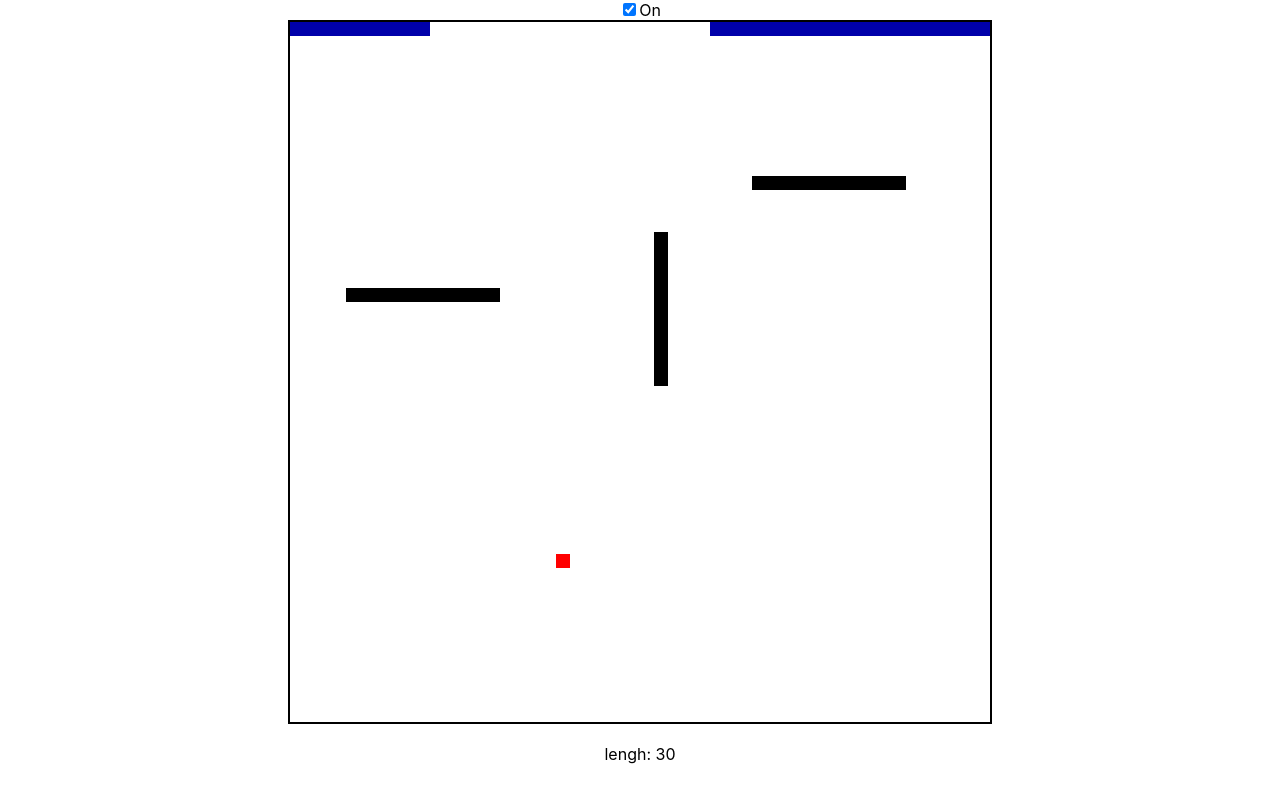
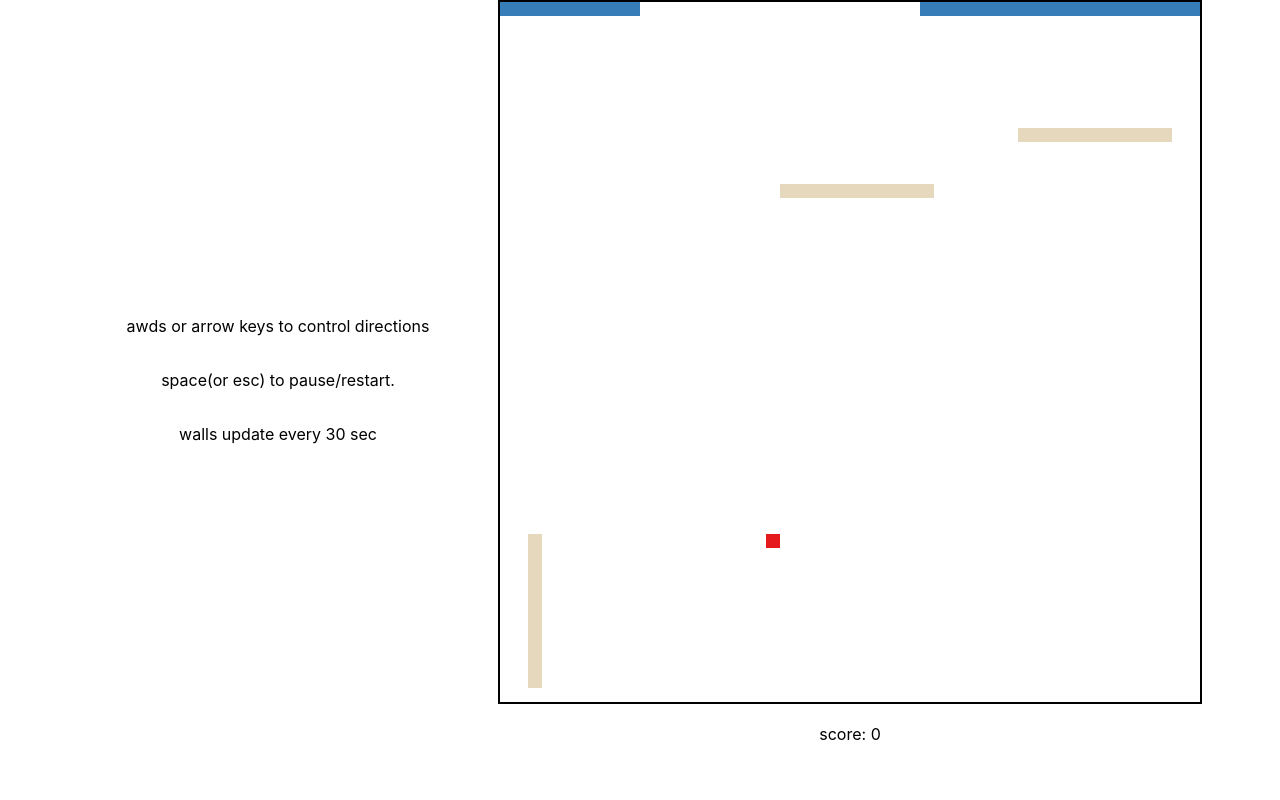
Before and after one commit to Dan-X/snake, a React (Create React App) app: page / in a window 1280 px wide. Built offline with nearby package versions, Linux system fonts and the light colour scheme.

Commit message:
Fix: adjust layout, new walls 2px away from snake

```diff
--- a/src/App.css
+++ b/src/App.css
@@ -1,7 +1,20 @@
 .App {
   text-align: center;
+  display: flex;
+  justify-content: center;
+  column-gap: 20px;
 }
+.Panel {
+  flex: 0 1 auto;
+}
+.leftPanel {
+  width: 400px;
+  display: flex;
+  flex-direction: column;
+  justify-content: center;
+  row-gap: 0.1rem;
 
+}
 @media (prefers-reduced-motion: no-preference) {
   .App-logo {
     animation: App-logo-spin infinite 20s linear;
--- a/src/App.tsx
+++ b/src/App.tsx
@@ -8,8 +8,15 @@ function App() {
 
   return (
     <div className="App">
+      <div className='Panel leftPanel'>
+          <p>awds or arrow keys to control directions</p>
+          <p>space(or esc) to pause/restart. </p>
+          <p>walls update every 30 sec</p>
+      </div>
+      <div className='Panel'>
+        <SnakeBoard  />
+      </div>
 
-      <SnakeBoard  />
     </div>
   );
 }
--- a/src/components/SnakeBoard.tsx
+++ b/src/components/SnakeBoard.tsx
@@ -5,18 +5,31 @@ interface Props {
 
 }
 
-const draw = (canvasRef: React.RefObject<HTMLCanvasElement>, snake: [number, number][], apple: [number, number], wall:[number, number][], pixelSize: number) => {
+const drawColors = {
+  snake: '#377eb8',
+  forbitArea: 'white', // '#fbb4ae',
+  apple: '#e41a1c',
+  walls: '#e5d8bd',
+  border: '#000000',
+  borderPause: '#fdb462',
+  borderGameOver: '#fb8072',
+}
+
+const draw = (canvasRef: React.RefObject<HTMLCanvasElement>, snake: [number, number][], apple: [number, number], wall: [number, number][], forbitArea: [number, number][], pixelSize: number) => {
   if (!canvasRef.current) return;
   const canvas = canvasRef.current;
   const ctx = canvas.getContext('2d');
   if (!ctx) return;
   // draw
   ctx.clearRect(0, 0, canvas.width, canvas.height);
-  ctx.fillStyle = '#0000aa'
+  ctx.fillStyle = drawColors.forbitArea;
+  forbitArea.forEach(block => ctx.fillRect(block[0] * pixelSize, block[1] * pixelSize, pixelSize, pixelSize))
+  ctx.fillStyle = drawColors.snake;
   snake.forEach(block => ctx.fillRect(block[0] * pixelSize, block[1] * pixelSize, pixelSize, pixelSize))
-  ctx.fillStyle = '#ff0000'
+
+  ctx.fillStyle = drawColors.apple;
   ctx.fillRect(apple[0] * pixelSize, apple[1] * pixelSize, pixelSize, pixelSize)
-  ctx.fillStyle = '#000000'
+  ctx.fillStyle = drawColors.walls;
   wall.forEach(block => ctx.fillRect(block[0] * pixelSize, block[1] * pixelSize, pixelSize, pixelSize))
 }
 
@@ -27,9 +40,9 @@ export const SnakeBoard = (props: Props) => {
   const boardSize = 50;
   const pixelSize = canvasSize / boardSize;
   const updateInterval = 50;
-  const refreshWallsInterval = 3000;
+  const refreshWallsInterval = 30000;
   const canvasRef = useRef<HTMLCanvasElement>(null);
-  const forbitArea = useRef<[number,number][]>()
+  const forbitArea = useRef<[number, number][]>()
 
   const { wall, refreshWalls } = useWalls(3, 10, boardSize)
   const {
@@ -40,7 +53,18 @@ export const SnakeBoard = (props: Props) => {
     resetSnake,
     updateSnake
   } = useSnake(wall, boardSize)
-  forbitArea.current = [...snake, apple];
+
+  const calculateSnakeForbitArea = (snake: [number, number][]) => {
+    let neighourhood = [...snake];
+    const surrounding = [[0,1],[0,2],[1,0],[2,0]]
+    surrounding.forEach(s => {
+      const newN1 = snake.map(block => [block[0]+s[0], block[1]+s[1]] as [number, number]);
+      const newN2 = snake.map(block => [block[0]-s[0], block[1]-s[1]] as [number, number]);
+      neighourhood = [...neighourhood, ...newN1, ...newN2]
+    })
+    return neighourhood;
+  }
+  forbitArea.current = [...calculateSnakeForbitArea(snake), apple];
 
   const [gameOver, setGameOver] = useState(false);
   const [updating, setIsUpdating] = useState(true);
@@ -68,7 +92,7 @@ export const SnakeBoard = (props: Props) => {
   }, [gameOver, restartGameHdl])
 
   useEffect(() => {
-    draw(canvasRef, snake, apple, wall, pixelSize);
+    draw(canvasRef, snake, apple, wall, forbitArea.current || [], pixelSize);
   }, [apple, pixelSize, snake, wall])
 
   useEffect(() => {
@@ -86,7 +110,7 @@ export const SnakeBoard = (props: Props) => {
     console.log('setUpdateWallInterval')
     const interval = setInterval(() => {
       if (updating && !gameOver && forbitArea.current) {
-        refreshWalls(forbitArea.current );
+        refreshWalls(forbitArea.current);
       }
     }, refreshWallsInterval);
     return () => {
@@ -110,18 +134,18 @@ export const SnakeBoard = (props: Props) => {
   }, [collision])
 
 
-  const canvasStyle = gameOver ? { border: '2px solid red' } : { border: '2px solid black' }
+  const canvasStyle = gameOver ? { border: '2px solid red' } : updating ? { border: '2px solid black' } : { border: '2px solid orange' }
 
   return (
     <div>
       <div>
-        <input type="checkbox" id="scales" name="scales"
+        {/* <input type="checkbox" id="scales" name="scales"
           onChange={() => { setIsUpdating(prev => !prev) }}
           checked={updating} />
-        <label htmlFor="scales">On</label>
+        <label htmlFor="scales">On</label> */}
       </div>
       <canvas id="snakeboard" ref={canvasRef} width={canvasSize} height={canvasSize} style={canvasStyle} />
-      <p>lengh: {snakeLength}</p>
+      <p>score: {snakeLength - 30}</p>
     </div>
 
   )
```
